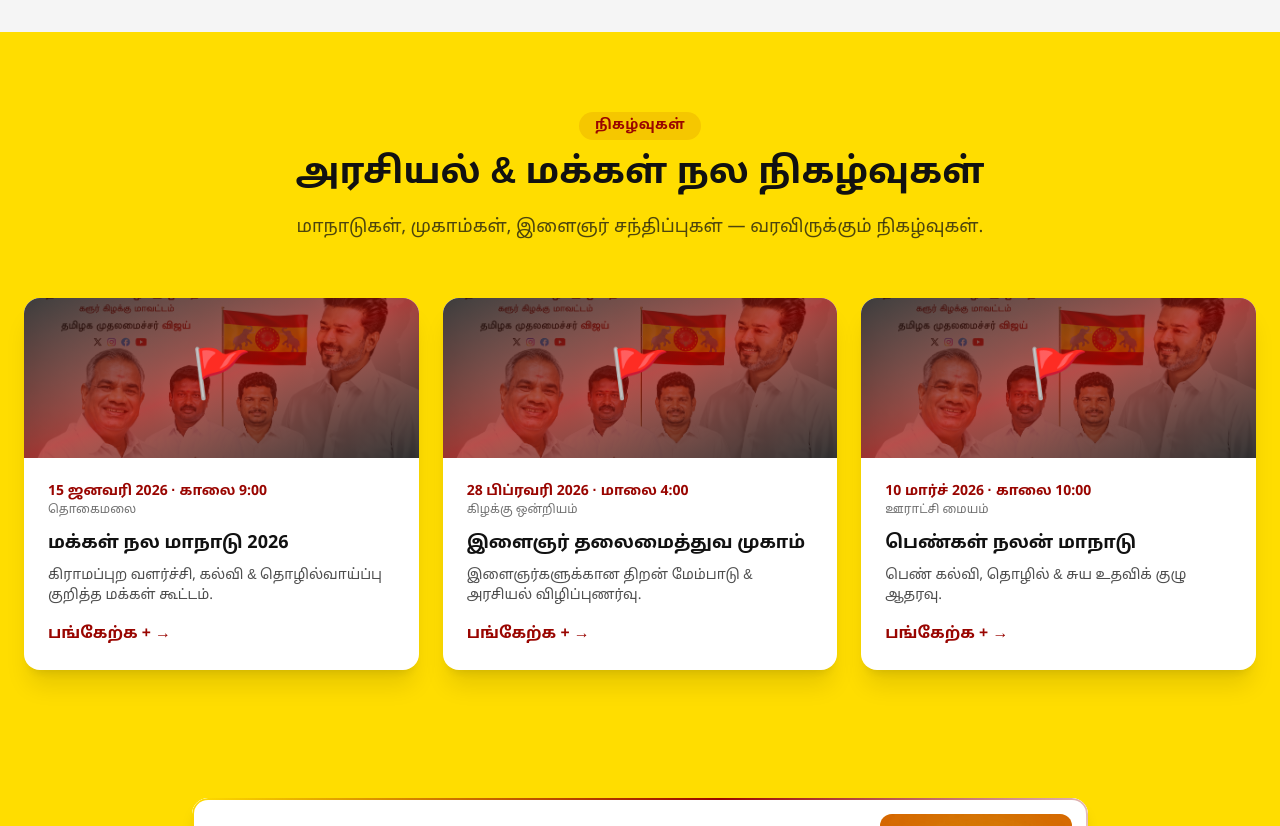
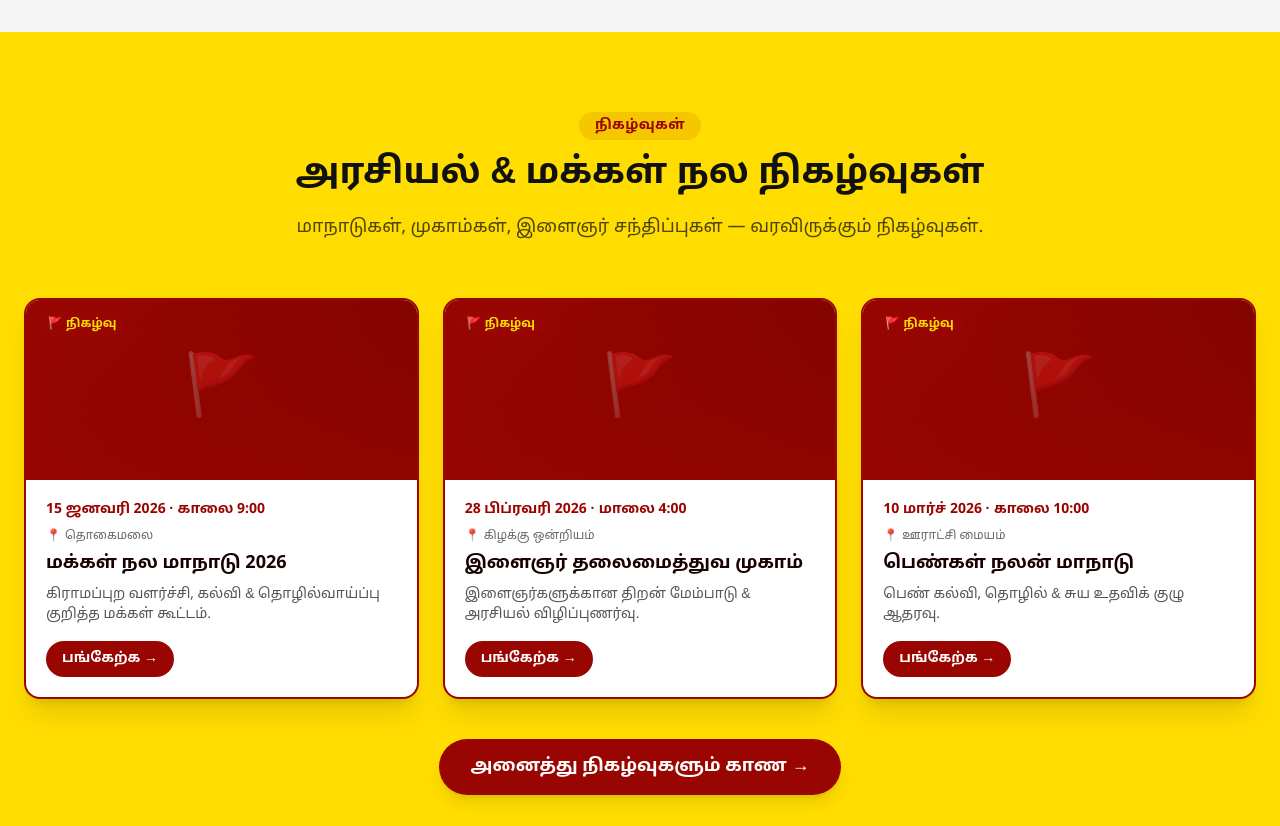
Before and after one commit to sarandevarjun/santhosh-portipolio, a Next.js app: page / in a window 1280 px wide. Shown: the part 8157-8983 px from the top of the page. Built offline with nearby package versions, Linux system fonts and the light colour scheme; no server answers.

Commit message:
Fix: remove black colors, fix contact form, fix events images

```diff
--- a/components/sections/EventsGallerySection.js
+++ b/components/sections/EventsGallerySection.js
@@ -1,9 +1,7 @@
 "use client";
-
 import { motion } from "framer-motion";
 import { events as defaultEvents } from "@/data/site-content";
 import SectionHeading from "@/components/ui/SectionHeading";
-import BannerImagePanel from "@/components/ui/BannerImagePanel";
 
 const defaultSection = {
   eyebrow: "நிகழ்வுகள்",
@@ -11,49 +9,122 @@ const defaultSection = {
   description: "மாநாடுகள், முகாம்கள், இளைஞர் சந்திப்புகள் — வரவிருக்கும் நிகழ்வுகள்.",
 };
 
+const categoryColors = {
+  event:   { bg: "#990500", text: "#FFDD00", emoji: "📅" },
+  rally:   { bg: "#C8910A", text: "#fff",    emoji: "📢" },
+  meeting: { bg: "#1a6b8a", text: "#fff",    emoji: "🤝" },
+  default: { bg: "#990500", text: "#FFDD00", emoji: "🚩" },
+};
+
 export default function EventsGallerySection({
   events = defaultEvents,
   section = defaultSection,
 }) {
   return (
-    <section id="events" className="bg-tvk-yellow px-4 py-20 md:px-6">
+    <section id="events" className="px-4 py-20 md:px-6" style={{ background: "#FFDD00" }}>
       <div className="mx-auto max-w-7xl">
-        <SectionHeading
-          eyebrow={section.eyebrow}
-          title={section.title}
-          description={section.description}
-        />
+        <SectionHeading eyebrow={section.eyebrow} title={section.title} description={section.description} />
 
-        <div className="grid gap-6 md:grid-cols-3">
-          {events.map((event, i) => (
+        {events.length === 0 ? (
+          <div className="text-center py-16 rounded-2xl"
+            style={{ background: "white", border: "2px solid #990500" }}>
+            <p className="text-5xl mb-3">📅</p>
+            <p className="text-xl font-bold" style={{ color: "#990500" }}>
+              விரைவில் நிகழ்வுகள் அறிவிக்கப்படும்
+            </p>
+            <p className="mt-2" style={{ color: "#666" }}>
+              கட்சி நிகழ்வுகள் இங்கு காட்டப்படும்
+            </p>
+            <a href="/events"
+              className="inline-block mt-4 px-6 py-2.5 rounded-full font-bold text-white"
+              style={{ background: "#990500" }}>
+              நிகழ்வுகள் தொகுப்பு →
+            </a>
+          </div>
+        ) : (
+          <>
+            <div className="grid gap-6 md:grid-cols-2 lg:grid-cols-3">
+              {events.map((event, i) => {
+                const cat = categoryColors[event.category] || categoryColors.default;
+                const photos = [event.photo1Url, event.photo2Url, event.photo3Url].filter(Boolean);
+                const mainPhoto = photos[0];
+                const isVideo = mainPhoto?.includes("/video/");
+
+                return (
                   <motion.article
-              key={event.title}
+                    key={event.title + i}
                     initial={{ opacity: 0, y: 24 }}
                     whileInView={{ opacity: 1, y: 0 }}
                     viewport={{ once: true }}
                     transition={{ delay: i * 0.1 }}
-              className="overflow-hidden rounded-2xl bg-white shadow-xl"
+                    className="overflow-hidden rounded-2xl shadow-xl"
+                    style={{ background: "white", border: "2px solid #990500" }}
                   >
-              <BannerImagePanel className="h-40 w-full">
-                <span className="text-5xl">🚩</span>
-              </BannerImagePanel>
-              <div className="p-6">
-                <p className="text-sm font-bold text-tvk-maroon">
-                  {event.date} · {event.time}
+                    {/* Photo or banner */}
+                    <div className="relative overflow-hidden" style={{ height: "180px" }}>
+                      {mainPhoto ? (
+                        isVideo ? (
+                          <video src={mainPhoto} className="w-full h-full object-cover" muted autoPlay loop playsInline />
+                        ) : (
+                          <img src={mainPhoto} alt={event.title}
+                            className="w-full h-full object-cover object-top" />
+                        )
+                      ) : (
+                        <div className="w-full h-full flex items-center justify-center"
+                          style={{ background: "linear-gradient(135deg, #990500, #7a0400)" }}>
+                          <span className="text-6xl opacity-40">🚩</span>
+                        </div>
+                      )}
+                      {/* Gradient overlay */}
+                      <div className="absolute inset-0"
+                        style={{ background: "linear-gradient(to top, rgba(153,5,0,0.7), transparent)" }} />
+                      {/* Category badge */}
+                      <div className="absolute top-3 left-3 px-2.5 py-1 rounded-full text-xs font-bold"
+                        style={{ background: cat.bg, color: cat.text }}>
+                        {cat.emoji} {event.category || "நிகழ்வு"}
+                      </div>
+                    </div>
+
+                    <div className="p-5">
+                      <div className="flex items-center gap-2 mb-2">
+                        <p className="text-sm font-bold" style={{ color: "#990500" }}>
+                          {event.date} {event.time ? `· ${event.time}` : ""}
                         </p>
-                <p className="text-xs text-tvk-dark/60">{event.place}</p>
-                <h3 className="mt-3 text-lg font-bold">{event.title}</h3>
-                <p className="mt-2 text-sm text-tvk-dark/75">{event.desc}</p>
-                <a
-                  href="#contact"
-                  className="mt-4 inline-block font-bold text-tvk-maroon"
-                >
-                  பங்கேற்க + →
+                      </div>
+                      {event.place && (
+                        <p className="text-xs mb-2 flex items-center gap-1" style={{ color: "#666" }}>
+                          <span>📍</span>{event.place}
+                        </p>
+                      )}
+                      <h3 className="text-lg font-bold mb-2 leading-snug" style={{ color: "#1a0000" }}>
+                        {event.title}
+                      </h3>
+                      {event.desc && (
+                        <p className="text-sm mb-4 line-clamp-2" style={{ color: "#555" }}>
+                          {event.desc}
+                        </p>
+                      )}
+                      <a href="/events"
+                        className="inline-flex items-center gap-1 font-bold text-sm px-4 py-2 rounded-full text-white transition hover:opacity-90"
+                        style={{ background: "#990500" }}>
+                        பங்கேற்க →
                       </a>
                     </div>
                   </motion.article>
-          ))}
+                );
+              })}
             </div>
+
+            {/* View all button */}
+            <div className="text-center mt-10">
+              <a href="/events"
+                className="inline-flex items-center gap-2 px-8 py-3.5 rounded-full font-bold text-white text-lg shadow-lg transition hover:opacity-90"
+                style={{ background: "#990500" }}>
+                அனைத்து நிகழ்வுகளும் காண →
+              </a>
+            </div>
+          </>
+        )}
       </div>
     </section>
   );
```
Lines whose indentation alone changed are shown as unchanged.
